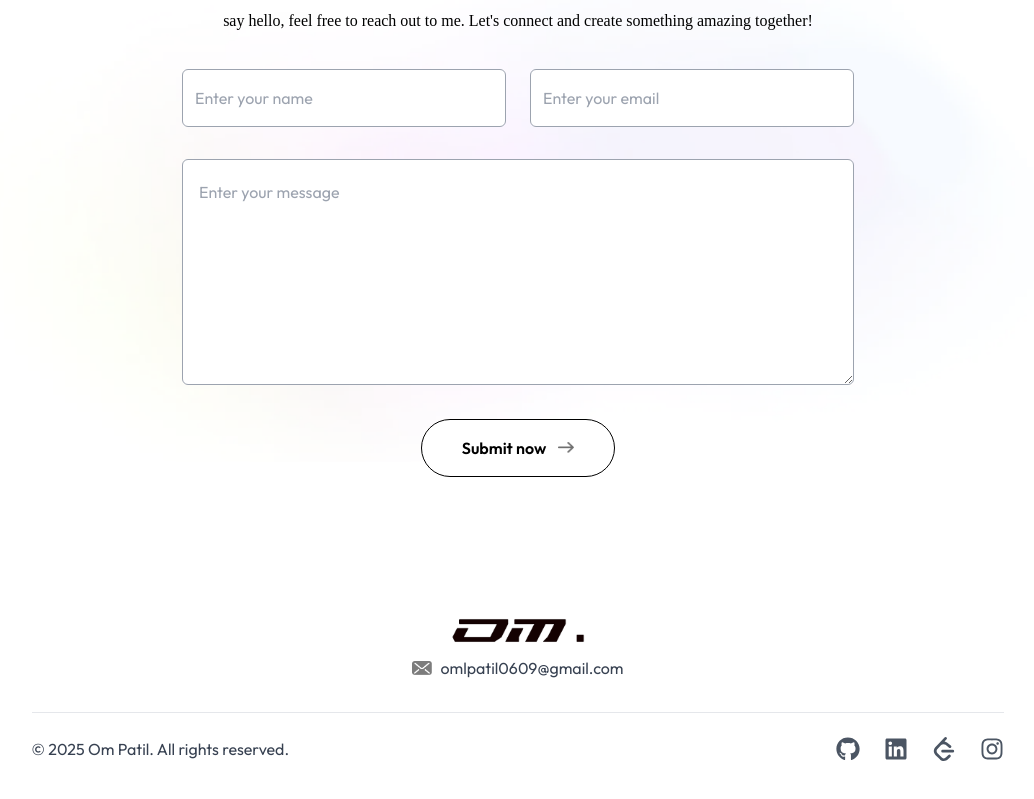
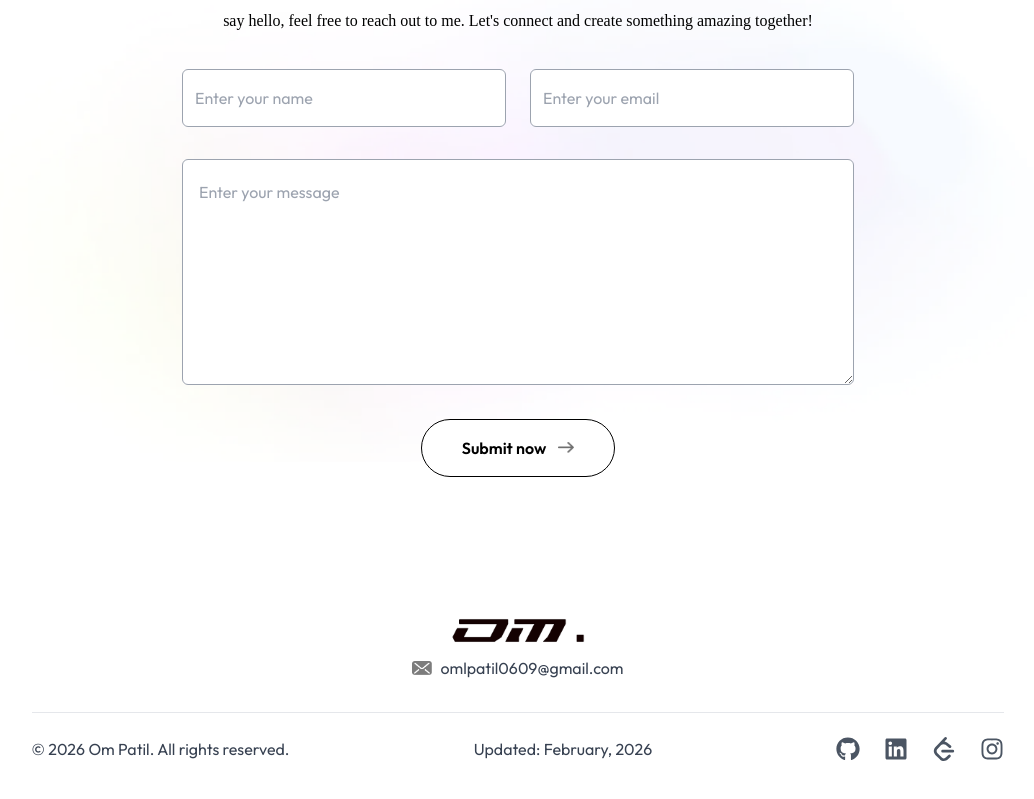
Before and after one commit to ommpatill/My-Portfolio, a Next.js app: page / in a window 1280 px wide. Shown: the part 6684-7483 px from the top of the page, without its empty margins (122-1156 px from the left). Built offline with nearby package versions, Linux system fonts and the light colour scheme; a web font is replaced by a local one.

Commit message:
Other info and Copyrights updated

```diff
--- a/app/components/Footer.jsx
+++ b/app/components/Footer.jsx
@@ -33,7 +33,10 @@ const Footer = () => {
 
       <div className="flex flex-col sm:flex-row items-center justify-between border-t border-gray-200 dark:border-gray-700 mx-auto max-w-6xl py-6">
         <p className="order-2 sm:order-1 text-sm sm:text-base mt-6 sm:mt-0">
-          © 2025 Om Patil. All rights reserved.
+          © 2026 Om Patil. All rights reserved.
+        </p>
+        <p className="order-2 sm:order-1 text-sm sm:text-base mt-6 sm:mt-0">
+          Updated: February, 2026
         </p>
 
         <ul className="flex items-center gap-6 order-1 sm:order-2">
```
